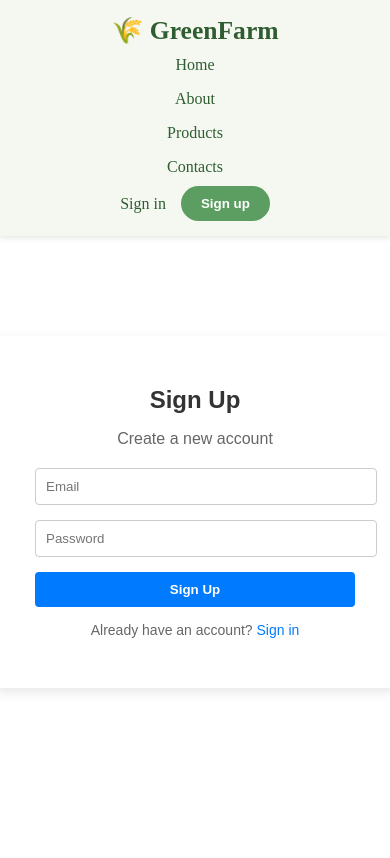
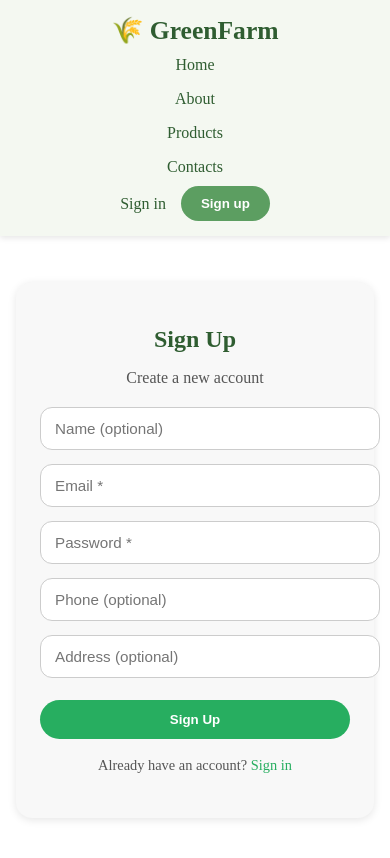
Before and after one commit to zinchuknadia/farmportal, a React (Vite) app in the folder frontend/: page /signup in a window 390 px wide. Shown: the top 858 px of the page. Built offline with nearby package versions, Linux system fonts and the light colour scheme; no server answers; the database is empty.

Commit message:
updated sign in and sign up with not essential fields and added widened error output cases

```diff
--- a/frontend/src/pages/SignInPage.jsx
+++ b/frontend/src/pages/SignInPage.jsx
@@ -16,6 +16,17 @@ function SignIn() {
   const signin = async () => {
     setError("");
 
+    // 🔒 frontend validation
+    if (!email.trim()) {
+      setError("Email is required.");
+      return;
+    }
+
+    if (!password.trim()) {
+      setError("Password is required.");
+      return;
+    }
+
     try {
       await signInWithEmailAndPassword(auth, email, password);
       navigate("/profile");
@@ -24,6 +35,8 @@ function SignIn() {
         setError("No account found with this email.");
       } else if (err.code === "auth/wrong-password") {
         setError("Wrong password.");
+      } else if (err.code === "auth/invalid-email") {
+        setError("Invalid email format.");
       } else {
         setError("Something went wrong. Please try again.");
       }
@@ -44,14 +57,14 @@ function SignIn() {
 
           <input
             type="email"
-            placeholder="Email"
+            placeholder="Email *"
             value={email}
             onChange={(e) => setEmail(e.target.value)}
           />
 
           <input
             type="password"
-            placeholder="Password"
+            placeholder="Password *"
             value={password}
             onChange={(e) => setPassword(e.target.value)}
           />
--- a/frontend/src/pages/SignUpPage.jsx
+++ b/frontend/src/pages/SignUpPage.jsx
@@ -12,10 +12,32 @@ function SignUp() {
 
   const [email, setEmail] = useState("");
   const [password, setPassword] = useState("");
+
+  // optional fields
+  const [name, setName] = useState("");
+  const [phone, setPhone] = useState("");
+  const [address, setAddress] = useState("");
+
   const [error, setError] = useState("");
 
   const signUp = async () => {
     setError("");
+
+    // 🔒 frontend validation
+    if (!email.trim()) {
+      setError("Email is required.");
+      return;
+    }
+
+    if (!password.trim()) {
+      setError("Password is required.");
+      return;
+    }
+
+    if (password.length < 6) {
+      setError("Password must be at least 6 characters.");
+      return;
+    }
 
     try {
       const userCredential = await createUserWithEmailAndPassword(
@@ -26,20 +48,19 @@ function SignUp() {
       const user = userCredential.user;
 
       await setDoc(doc(db, "users", user.uid), {
-        name: "",
+        name: name.trim(),
         email: user.email,
-        phone: "",
-        address: "",
+        phone: phone.trim(),
+        address: address.trim(),
         createdAt: new Date(),
       });
 
-      alert("Welcome! You have successfully signed up.");
       navigate("/profile");
     } catch (err) {
       if (err.code === "auth/email-already-in-use") {
         setError("Email already in use.");
-      } else if (err.code === "auth/weak-password") {
-        setError("Password should be at least 6 characters.");
+      } else if (err.code === "auth/invalid-email") {
+        setError("Invalid email format.");
       } else {
         setError("Something went wrong. Please try again.");
       }
@@ -59,17 +80,38 @@ function SignUp() {
           {error && <p className="error-text">{error}</p>}
 
           <input
+            type="text"
+            placeholder="Name (optional)"
+            value={name}
+            onChange={(e) => setName(e.target.value)}
+          />
+
+          <input
             type="email"
-            placeholder="Email"
+            placeholder="Email *"
             value={email}
             onChange={(e) => setEmail(e.target.value)}
           />
 
           <input
             type="password"
-            placeholder="Password"
+            placeholder="Password *"
             value={password}
             onChange={(e) => setPassword(e.target.value)}
+          />
+
+          <input
+            type="tel"
+            placeholder="Phone (optional)"
+            value={phone}
+            onChange={(e) => setPhone(e.target.value)}
+          />
+
+          <input
+            type="text"
+            placeholder="Address (optional)"
+            value={address}
+            onChange={(e) => setAddress(e.target.value)}
           />
 
           <button onClick={signUp}>Sign Up</button>
--- a/frontend/src/styles/SigninSignup.css
+++ b/frontend/src/styles/SigninSignup.css
@@ -1,65 +1,98 @@
+/* Page container */
 .auth-container {
-  display: flex;
-  flex-direction: column;
-  align-items: center;
-  padding-top: 100px;
-  font-family: Arial, sans-serif;
+  max-width: 420px;
+  margin: 60px auto;
+  padding: 20px;
 }
 
+/* Card */
 .form-box {
-  background-color: #ffffff;
-  border-radius: 8px;
-  box-shadow: 0px 4px 12px rgba(0, 0, 0, 0.1);
-  padding: 30px 40px;
-  width: 320px;
-  margin-bottom: 40px;
+  background-color: #f8f8f8;
+  padding: 32px;
+  border-radius: 16px;
+  box-shadow: 0 2px 8px rgba(0,0,0,0.1);
   text-align: center;
 }
 
+/* Titles */
 .form-box h2 {
-  margin-bottom: 10px;
-  color: #333;
+  color: #2f5d31;
+  margin-bottom: 6px;
 }
 
 .form-box p {
+  color: #555;
   margin-bottom: 20px;
-  color: #666;
 }
 
+/* Inputs */
 .form-box input {
-  display: block;
   width: 100%;
-  padding: 10px;
-  margin-bottom: 15px;
-  border-radius: 4px;
+  padding: 12px 14px;
+  margin-bottom: 14px;
+  border-radius: 12px;
   border: 1px solid #ccc;
+  font-size: 0.95rem;
 }
 
+.form-box input:focus {
+  outline: none;
+  border-color: #27ae60;
+}
+
+/* Main button */
 .form-box button {
   width: 100%;
-  padding: 10px;
-  background-color: #007bff;
+  padding: 12px;
+  margin-top: 8px;
+  border-radius: 20px;
+  border: none;
+  background-color: #27ae60;
   color: white;
-  border: none;
-  border-radius: 4px;
-  font-weight: bold;
+  font-weight: 600;
   cursor: pointer;
+  transition: background-color 0.25s ease;
 }
 
 .form-box button:hover {
-  background-color: #0056b3;
+  background-color: #219150;
 }
 
+/* Error message */
+.error-text {
+  background-color: #fdecea;
+  color: #c0392b;
+  padding: 10px;
+  border-radius: 10px;
+  margin-bottom: 14px;
+  font-size: 0.9rem;
+}
+
+/* Switch link */
 .switch-link {
-  margin-top: 15px;
-  font-size: 14px;
+  margin-top: 18px;
+  font-size: 0.9rem;
+  color: #555;
 }
 
 .switch-link a {
-  color: #007bff;
+  color: #27ae60;
+  font-weight: 500;
   text-decoration: none;
 }
 
 .switch-link a:hover {
   text-decoration: underline;
 }
+
+/* Mobile */
+@media (max-width: 480px) {
+  .auth-container {
+    margin: 30px auto;
+    padding: 16px;
+  }
+
+  .form-box {
+    padding: 24px;
+  }
+}
```
